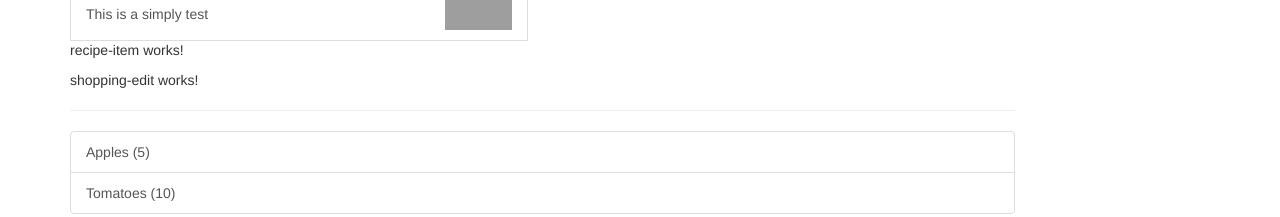
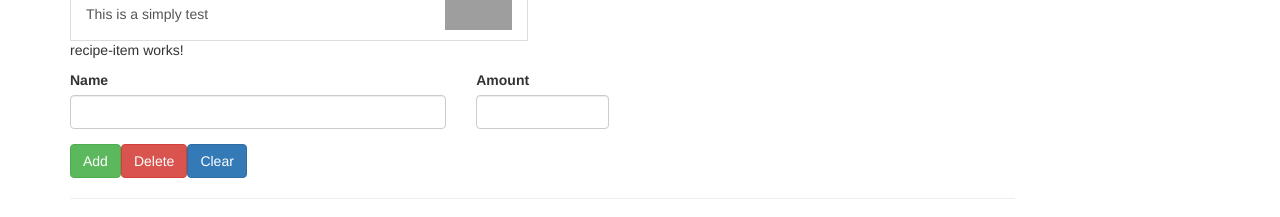
Before and after one commit to luislard/recipeProject, an Angular app: page / in a window 1280 px wide. Shown: the part 320-537 px from the top of the page. Built offline with nearby package versions, Linux system fonts and the light colour scheme; grey boxes are pictures that could not be loaded.

Commit message:
html added to build the item form

```diff
--- a/src/app/shopping-list/shopping-edit/shopping-edit.component.html
+++ b/src/app/shopping-list/shopping-edit/shopping-edit.component.html
@@ -1,3 +1,23 @@
-<p>
-  shopping-edit works!
-</p>
+<div class="row">
+  <div class="col-xs-12">
+    <form>
+      <div class="row">
+        <div class="col-sm-5 form-group">
+          <label for="name">Name</label>
+          <input type="text" name="name" id="name" class="form-control">
+        </div>
+        <div class="col-sm-2 form-group">
+          <label for="amount">Amount</label>
+          <input type="number" name="amount" id="amount" class="form-control">
+        </div>
+      </div>
+      <div class="row">
+        <div class="col-xs-12">
+          <button class="btn btn-success" type="submit">Add</button>
+          <button class="btn btn-danger" type="button">Delete</button>
+          <button class="btn btn-primary" type="button">Clear</button>
+        </div>
+      </div>
+    </form>
+  </div>
+</div>
```
